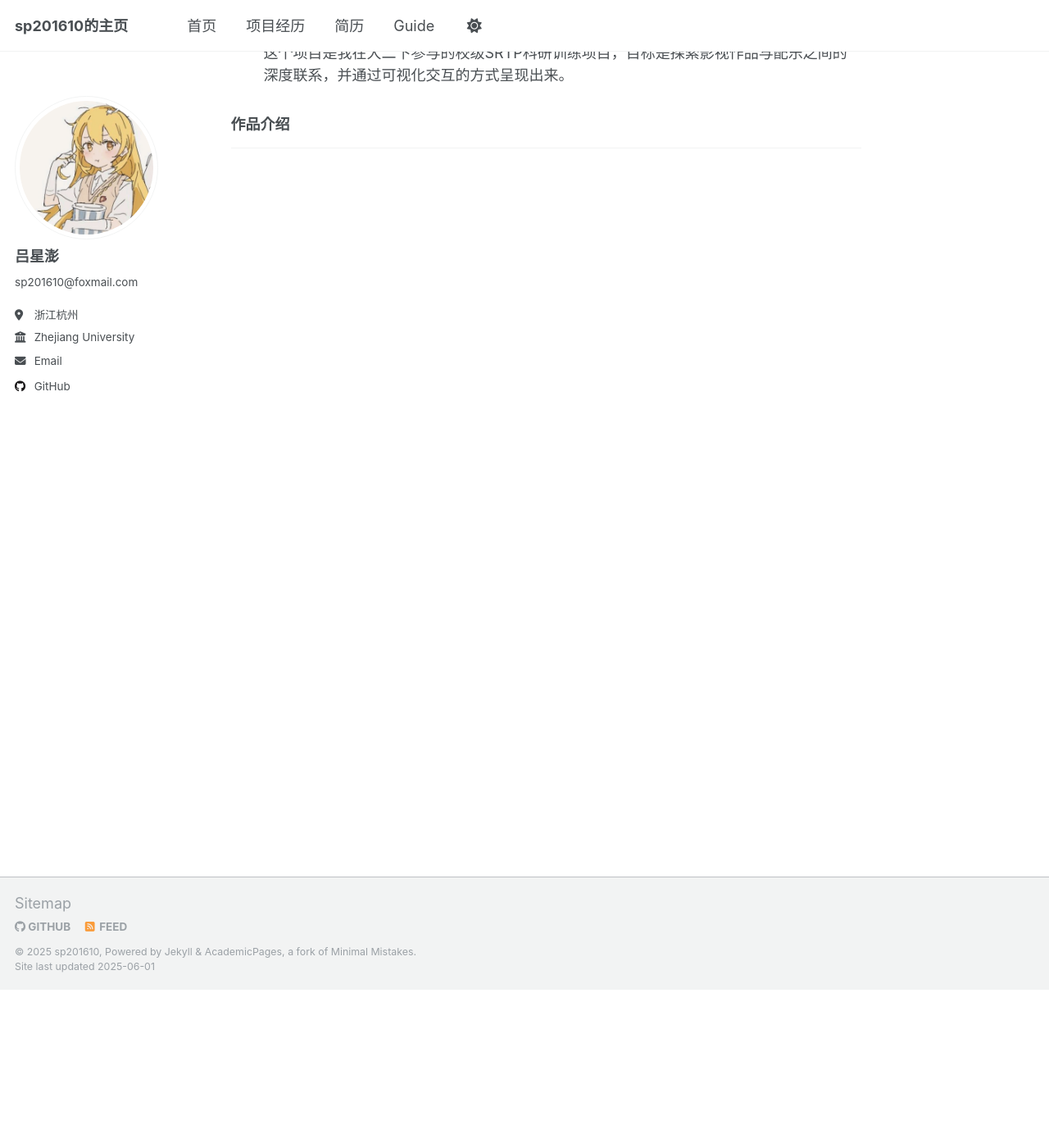
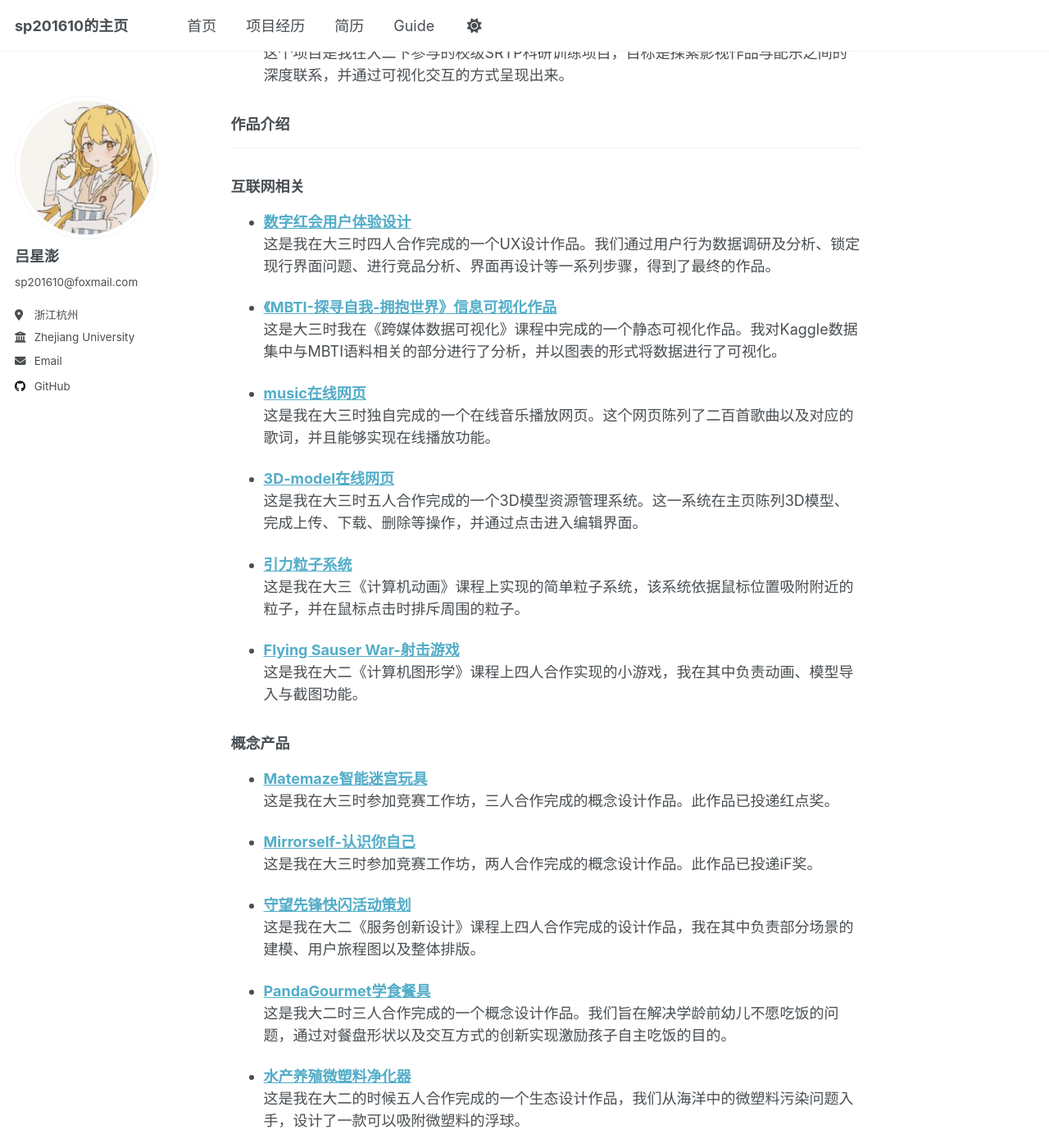
Before and after one commit to sp201610/sp201610.github.io, a Jekyll site: the page built from _pages/projects.md, in a window 1280 px wide and 1400 px high, scrolled down 193 px. Shown: the whole window at 82% size. Built offline with Jekyll 4.4.1, drawn with Linux system fonts in a browser that asks for light colours; some of the changed text lies outside the part shown.

Commit message:
Update projects.md

```diff
--- a/_pages/projects.md
+++ b/_pages/projects.md
@@ -14,3 +14,46 @@ author_profile: true
 
 
 ---
+### 互联网相关
+
+- **[数字红会用户体验设计](./digitalcross.md)**
+  这是我在大三时四人合作完成的一个UX设计作品。我们通过用户行为数据调研及分析、锁定现行界面问题、进行竞品分析、界面再设计等一系列步骤，得到了最终的作品。
+
+- **[《MBTI-探寻自我-拥抱世界》信息可视化作品](./MBTI-find_yourself.md)**
+  这是大三时我在《跨媒体数据可视化》课程中完成的一个静态可视化作品。我对Kaggle数据集中与MBTI语料相关的部分进行了分析，并以图表的形式将数据进行了可视化。
+
+- **[music在线网页](./music-website.md)**
+  这是我在大三时独自完成的一个在线音乐播放网页。这个网页陈列了二百首歌曲以及对应的歌词，并且能够实现在线播放功能。
+
+- **[3D-model在线网页](./3D-model-website.md)**
+  这是我在大三时五人合作完成的一个3D模型资源管理系统。这一系统在主页陈列3D模型、完成上传、下载、删除等操作，并通过点击进入编辑界面。
+
+- **[引力粒子系统](./CGsys.md)**
+  这是我在大三《计算机动画》课程上实现的简单粒子系统，该系统依据鼠标位置吸附附近的粒子，并在鼠标点击时排斥周围的粒子。
+
+- **[Flying Sauser War-射击游戏](./CGgame.md)**
+  这是我在大二《计算机图形学》课程上四人合作实现的小游戏，我在其中负责动画、模型导入与截图功能。
+
+### 概念产品
+
+- **[Matemaze智能迷宫玩具](./matemaze.md)**
+  这是我在大三时参加竞赛工作坊，三人合作完成的概念设计作品。此作品已投递红点奖。
+
+- **[Mirrorself-认识你自己](./mirrorself.md)**
+  这是我在大三时参加竞赛工作坊，两人合作完成的概念设计作品。此作品已投递iF奖。
+
+- **[守望先锋快闪活动策划](./ow2.md)**
+  这是我在大二《服务创新设计》课程上四人合作完成的设计作品，我在其中负责部分场景的建模、用户旅程图以及整体排版。
+
+- **[PandaGourmet学食餐具](./pandagourmet.md)**
+  这是我大二时三人合作完成的一个概念设计作品。我们旨在解决学龄前幼儿不愿吃饭的问题，通过对餐盘形状以及交互方式的创新实现激励孩子自主吃饭的目的。
+
+- **[水产养殖微塑料净化器](./watercleaner.md)**
+  这是我在大二的时候五人合作完成的一个生态设计作品，我们从海洋中的微塑料污染问题入手，设计了一款可以吸附微塑料的浮球。
+
+### 实体产品
+
+- **[高脚鸟-可交互手办](./tallbird.md)**
+  这是我在大三《感知、通信与控制》课程上独立设计的一个小作品，使用了arduino UNO板，能够与人进行一定的交互。
+
+---
```
